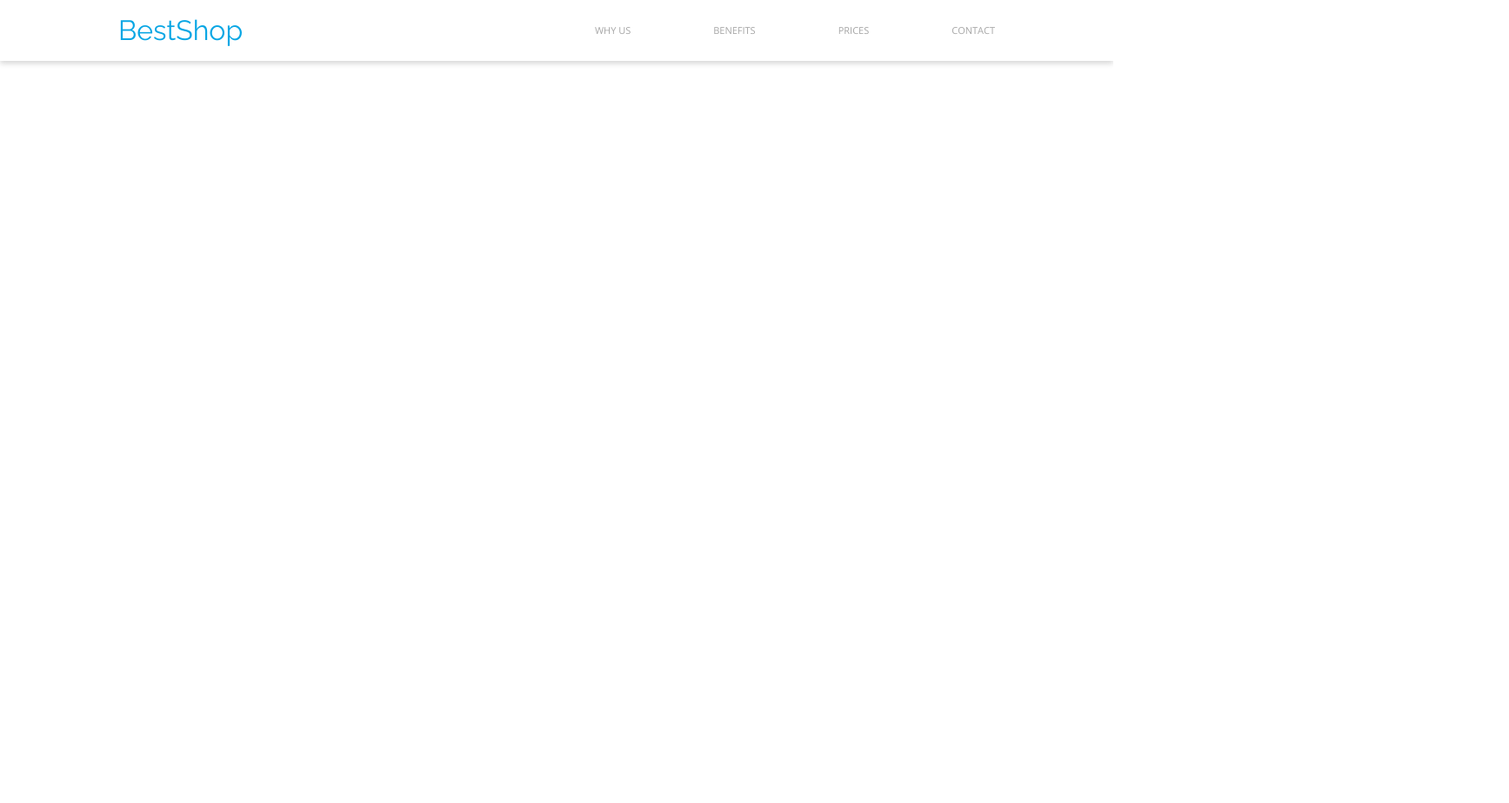
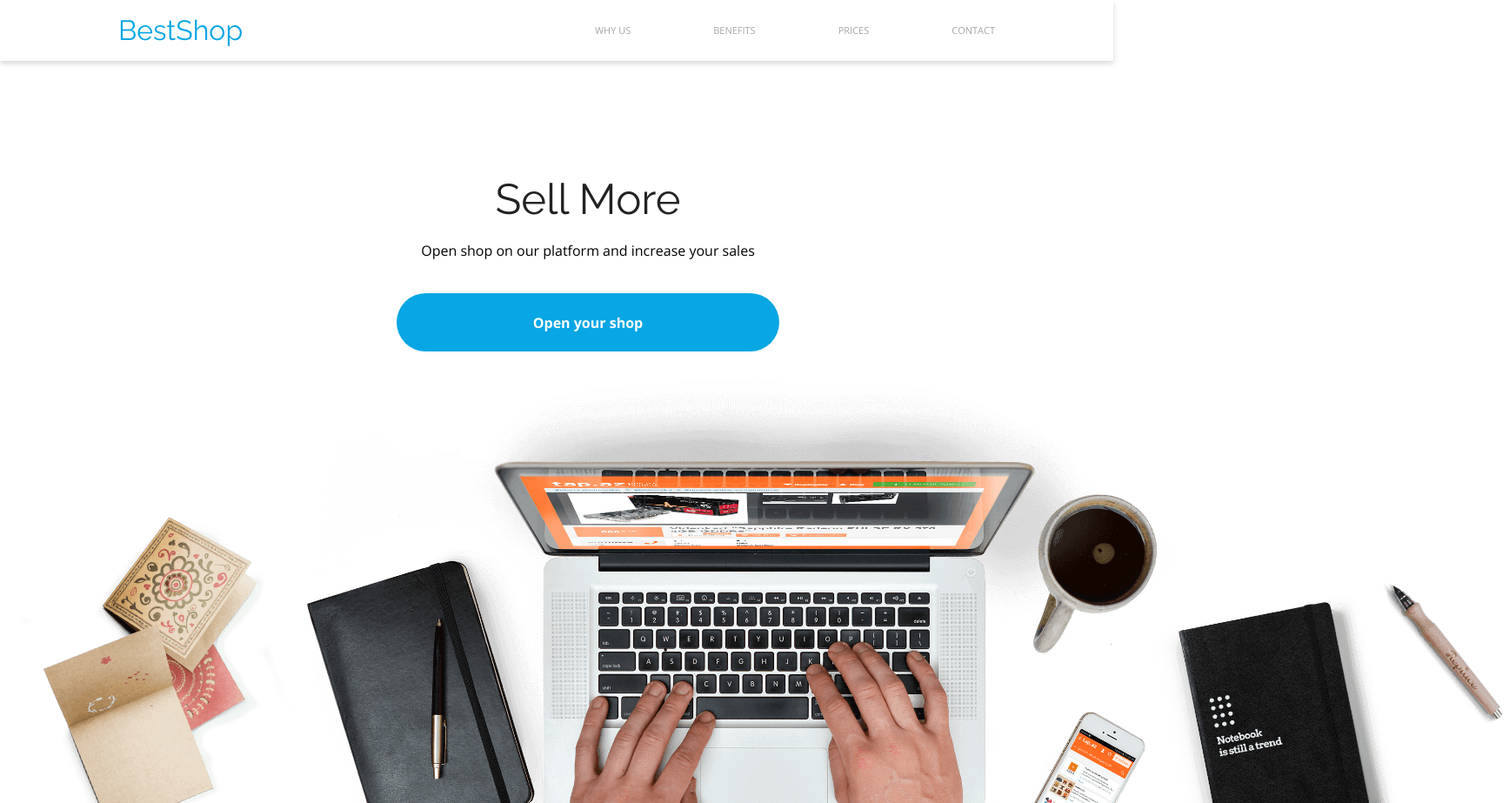
Before and after one commit to BartLen/Best-Shop, a plain HTML site: page index.html in a window 1280 px wide. Shown: the whole page at 87% size, 1735 px wide, since content can reach past the window. Before the commit the page ends 800 px from the top, so only its background shows below. Drawn offline with nearby package versions, Linux system fonts and the light colour scheme.

Commit message:
Sekcja otwierająca

```diff
--- a/css/style.css
+++ b/css/style.css
@@ -3,7 +3,7 @@
 }
 :root {
     --primary-color: #08A6E4;
-    --primary-shadow-color: rgba (7, 172, 230, 0.16);
+    --primary-shadow-color: rgba(7, 172, 230, 0.16);
     --primary-font1: 'raleway', sans-serif;
     --primary-font2: 'Open Sans', sans-serif;
 }
@@ -57,3 +57,46 @@
     border-bottom: 2px solid var(--primary-color);
     cursor: pointer;
 }
+
+
+/*----------------------------------SEKCJA OTWIERAJĄCA-------------------------------------*/
+
+
+.open__section {
+    display: flex;
+    flex-direction: column;
+    align-items: center;
+}
+.open__title {
+    font-family: var(--primary-font1);
+    font-size: 49px;
+    alignment: center;
+    line-height: 57px;
+    margin-top: 130px;
+    margin-bottom: 20px;
+}
+.open__text {
+    font-family: var(--primary-font2);
+    font-weight: 300;
+    font-size: 16px;
+    line-height: 22px;
+    color: #000000;
+    margin-bottom: 38px;
+}
+.open__btn {
+    font-family: var(--primary-font2);
+    font-weight: 700;
+    font-size: 16px;
+    line-height: 22;
+    border: none;
+    border-radius: 40px;
+    background-color: var(--primary-color);
+    width: 440px;
+    height: 67px;
+    display: flex;
+    align-items: center;
+    justify-content: center;
+    text-decoration: none;
+    color: #FFFFFF;
+    text-align: center;
+}
--- a/index.html
+++ b/index.html
@@ -24,5 +24,15 @@
         </div>
     </div>
 </header>
+<section class="main__section">
+    <div class="container">
+        <div class="open__section">
+            <h1 class="open__title">Sell More</h1>
+            <p class="open__text">Open shop on our platform and increase your sales</p>
+            <a href="" class="open__btn">Open your shop</a>
+        </div>
+    </div>
+    <img src="assets/Background.png" class="open__img">
+</section>
 </body>
 </html>
```
